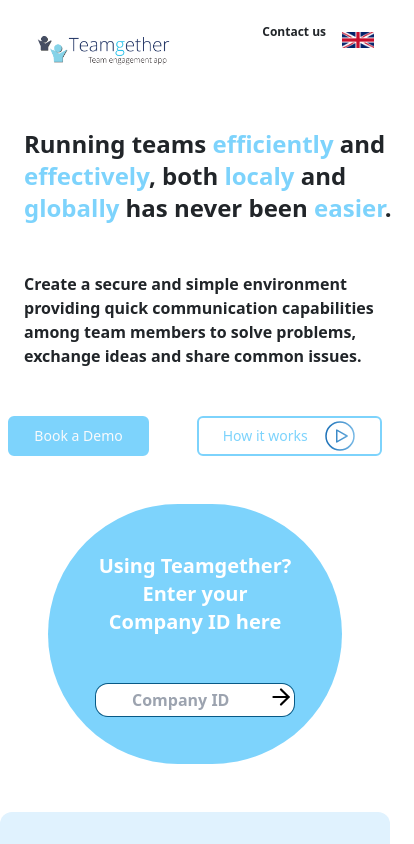
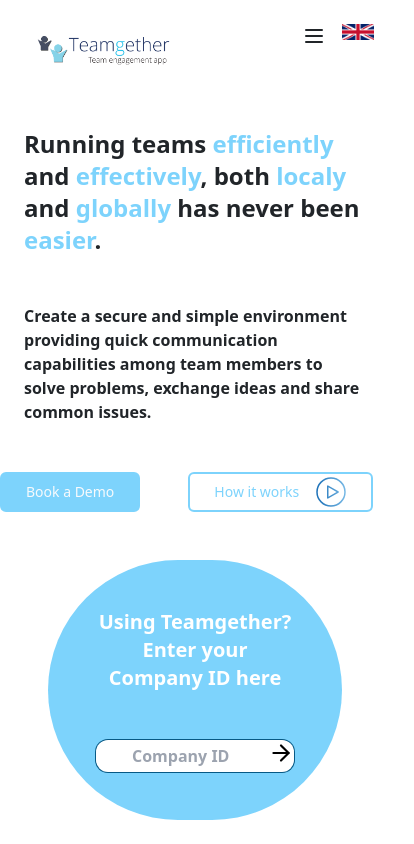
Before and after one commit to MYOB09/teamgetherv2, a React (Vite) app: page /#/ in a window 390 px wide. Shown: the top 844 px of the page, 414 px wide, since content can reach past the window. Built offline with nearby package versions, Linux system fonts and the light colour scheme.

Commit message:
burger menu

```diff
--- a/src/Infos.jsx
+++ b/src/Infos.jsx
@@ -29,8 +29,8 @@ function Infos() {
   return (
     <div>
       <div className="flex flex-col m-12">
-        <div className="bg-sky-300 rounded-xl">
-          <div className="m-4  text-center bg-sky-300 rounded-xl">
+        <div className="bg-sky-200 rounded-xl">
+          <div className="m-4  text-center  rounded-xl">
             <div className="text-4xl p-2 font-bold"> About Us</div>
             <div className="p-2">
               At Teamgether, we are dedicated to revolutionizing the way
@@ -42,7 +42,7 @@ function Infos() {
             </div>
           </div>
           <div className="flex-auto ">
-            <div className="m-4 p-2 text-center bg-gray-200 rounded-xl">
+            <div className="m-4 p-2 text-center bg-white rounded-xl">
               <div className="text-4xl p-4 ">What We Do</div>
               <div className="">
                 Teamgether provides a robust set of tools that cover the full
@@ -56,7 +56,7 @@ function Infos() {
                 build a motivated, cohesive, and high-performing team.
               </div>
             </div>
-            <div className="m-4 p-2 text-center bg-gray-200 rounded-xl">
+            <div className="m-4 p-2 text-center bg-white rounded-xl">
               <div className="text-4xl p-4">Our Vision</div>
               <div>
                 We envision a world where every employee feels valued, every
@@ -67,7 +67,7 @@ function Infos() {
               </div>
             </div>
 
-            <div className="m-4 p-2 text-center bg-gray-200 rounded-xl">
+            <div className="m-4 p-2 text-center bg-white rounded-xl">
               <div className="text-4xl p-4">Why Choose Us?</div>
               <div className="">
                 Our platform stands out because of its adaptability and
@@ -80,7 +80,7 @@ function Infos() {
                 the latest trends in employee engagement and management.
               </div>
             </div>
-            <div className="m-4 p-2 text-center bg-gray-200 rounded-xl">
+            <div className="m-4 p-2 text-center bg-white rounded-xl">
               <div className="text-4xl p-4">Our Commitment</div>
               <div>
                 We are more than just a software provider; we are your partners
@@ -92,7 +92,7 @@ function Infos() {
               </div>
             </div>
           </div>
-          <div className="m-4 text-center bg-sky-300 rounded-xl">
+          <div className="m-4 p-2 text-center bg-white rounded-xl">
             <div className="text-4xl p-4 -mt-4 ">Join Us</div>
             <div>
               Join the growing number of organizations that trust Teamgether to
--- a/src/MainContent.jsx
+++ b/src/MainContent.jsx
@@ -9,20 +9,20 @@ function MainContent() {
   return (
     <div>
       <div className="flex mb-8 mt-8 sm:mt-24 sm:mb-24 pt-18 h-full">
-        <div className="w-full lg:w-7/12 mx-4 ">
-          <div className="text-2xl lg:text-6xl font-bold ">
+        <div className="w-full lg:w-7/12 lg:mx-4">
+          <div className="text-2xl lg:text-6xl font-bold mx-4">
             Running teams <span className="text-sky-300">efficiently</span> and{" "}
             <span className="text-sky-300 ">effectively</span>, both{" "}
             <span className="text-sky-300">localy</span> and{" "}
             <span className="text-sky-300">globally</span> has never been{" "}
             <span className="text-sky-300">easier</span>.
           </div>
-          <div className="text-normal sm:text-3xl pt-12 font-semibold">
+          <div className="text-normal sm:text-3xl pt-12 font-semibold mx-4">
             Create a secure and simple environment providing quick communication
             capabilities among team members to solve problems, exchange ideas
             and share common issues.
           </div>
-          <div className="flex justify-center pt-12 -pl-2">
+          <div className="flex md:justify-center pt-12 -pl-2">
             <div className="">
               <Button className="border-sky-300 bg-sky-300 hover:bg-white hover:text-sky-300 border-2 hover:border-sky-300 sm:text-2xl sm:p-6">
                 Book a Demo
--- a/src/Navbar.jsx
+++ b/src/Navbar.jsx
@@ -2,20 +2,27 @@ import ScrollIntoView from "react-scroll-into-view";
 import TeamgetherLogo from "./assets/teamgether-logo-2.png";
 import Greek from "./assets/greece.svg";
 import English from "./assets/englishflag.png";
-import { Button } from "./components/ui/button";
 import {
   DropdownMenu,
   DropdownMenuContent,
   DropdownMenuItem,
   DropdownMenuTrigger,
 } from "@/components/ui/dropdown-menu";
-import { useState, useEffect, useRef } from "react";
 import { NavLink } from "react-router-dom";
+import { Menu, X } from "lucide-react";
+import { useRef } from "react";
+import { useState } from "react";
 
 function Navbar() {
+  const [isMenuOpen, setIsMenuOpen] = useState(false);
+
+  const toggleMenu = () => {
+    setIsMenuOpen(!isMenuOpen);
+  };
+
   return (
     <div className="sticky top-0 z-[20]">
-      <div className="bg-white items-center sticky top-0 flex justify-between w-full h-24 ">
+      <div className="bg-white items-center sticky top-0 flex justify-between w-full h-24">
         <div>
           <a href="/teamgetherv2/#/home">
             <img
@@ -66,13 +73,21 @@ function Navbar() {
           <li className="aria-[current=page]:underline decoration-sky-300 hidden lg:block font-semibold hover:cursor-pointer hover:underline active:underline ">
             <ScrollIntoView selector="#prices">Pricing</ScrollIntoView>
           </li>
-          <li className="aria-[current=page]:underline decoration-sky-300 font-semibold hover:cursor-pointer hover:underline">
+          <li className="hidden lg:block aria-[current=page]:underline decoration-sky-300 font-semibold hover:cursor-pointer hover:underline">
             Contact us
+          </li>
+          <li className="lg:hidden">
+            <button onClick={toggleMenu}>
+              {isMenuOpen ? <X /> : <Menu />}
+            </button>
           </li>
           <li className="pr-4 w-12 h-12  ">
             <DropdownMenu className="w-12 h-12">
               <DropdownMenuTrigger asChild>
-                <img className="hover:cursor-pointer pt-2" src={English} />
+                <img
+                  className="hover:cursor-pointer sm:h-8 sm:rounded-full"
+                  src={English}
+                />
               </DropdownMenuTrigger>
               <DropdownMenuContent className="">
                 <DropdownMenuItem className=" p-0 m-0">
@@ -84,6 +99,39 @@ function Navbar() {
           </li>
         </ul>
       </div>
+      {isMenuOpen && (
+        <div className="bg-white w-full text-center lg:hidden">
+          <ul className="space-y-4 text-lg">
+            <NavLink
+              to="/features"
+              className="block font-semibold hover:cursor-pointer hover:underline"
+              onClick={toggleMenu}
+            >
+              Features
+            </NavLink>
+            <NavLink
+              to="/industries"
+              className="block font-semibold hover:cursor-pointer hover:underline"
+              onClick={toggleMenu}
+            >
+              Industries
+            </NavLink>
+            <NavLink
+              to="/about"
+              className="block font-semibold hover:cursor-pointer hover:underline"
+              onClick={toggleMenu}
+            >
+              About
+            </NavLink>
+            <ScrollIntoView selector="#prices" onClick={toggleMenu}>
+              Pricing
+            </ScrollIntoView>
+            <ScrollIntoView selector="#contact" onClick={toggleMenu}>
+              Contact us
+            </ScrollIntoView>
+          </ul>
+        </div>
+      )}
     </div>
   );
 }
```
Also changed, not shown: 5 other files (tests, documents, lock files or other folders).
